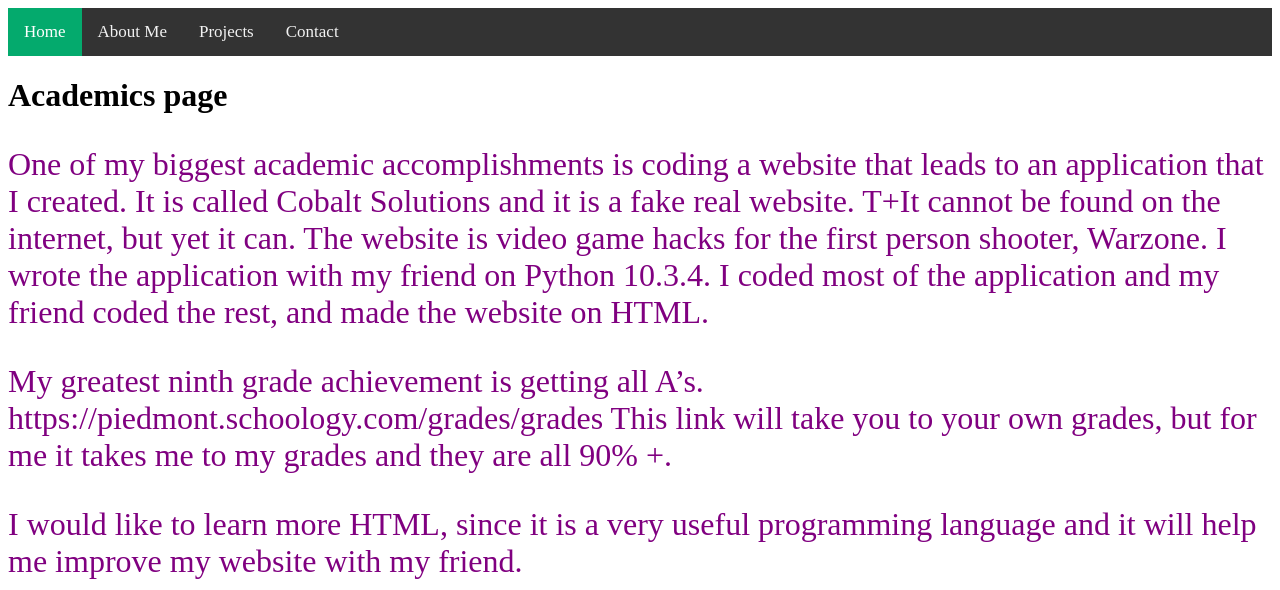
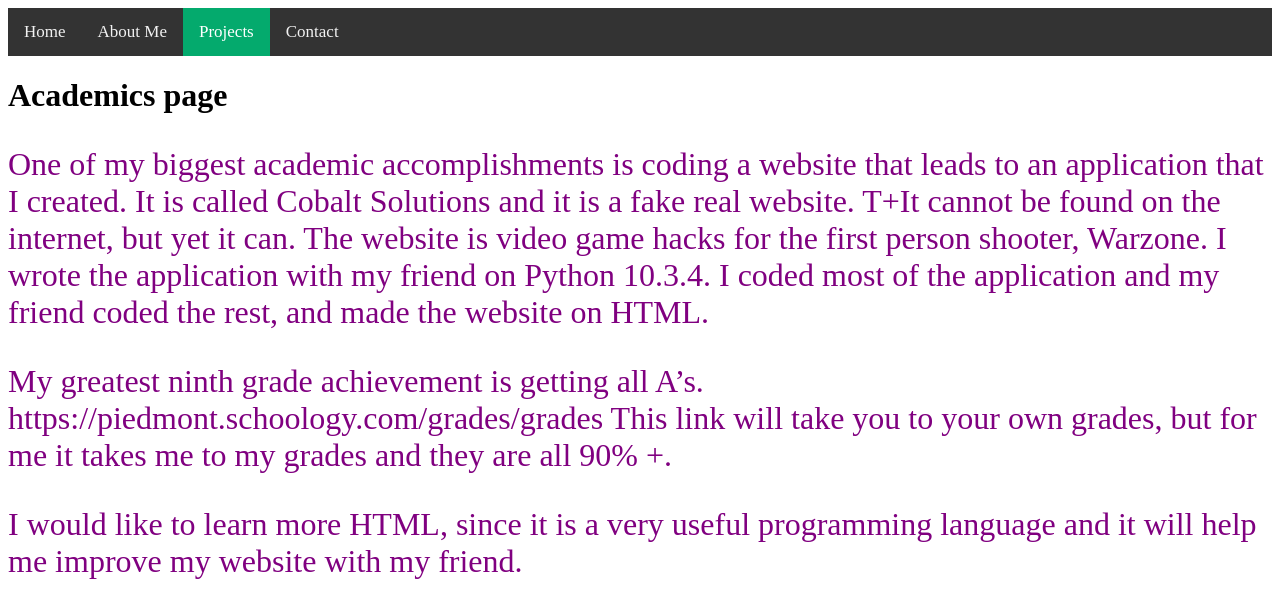
Before and after one commit to EvanByun/EvanByun, a plain HTML site: page academics.html in a window 1280 px wide. Shown: the top 590 px of the page. Drawn offline with Linux system fonts and the light colour scheme.

Commit message:
Update academics.html

```diff
--- a/academics.html
+++ b/academics.html
@@ -6,9 +6,9 @@
             <link rel="stylesheet" href="Editing.css">
 
             <div class="topnav">
-                <a class="active" href="index.html">Home</a>
+                <a href="index.html">Home</a>
                 <a href="aboutme.html">About Me</a>
-                <a href="academics.html">Projects</a>
+                <a class="active" href="academics.html">Projects</a>
                 <a href="contacts.html">Contact</a>
             </div>
 
```
